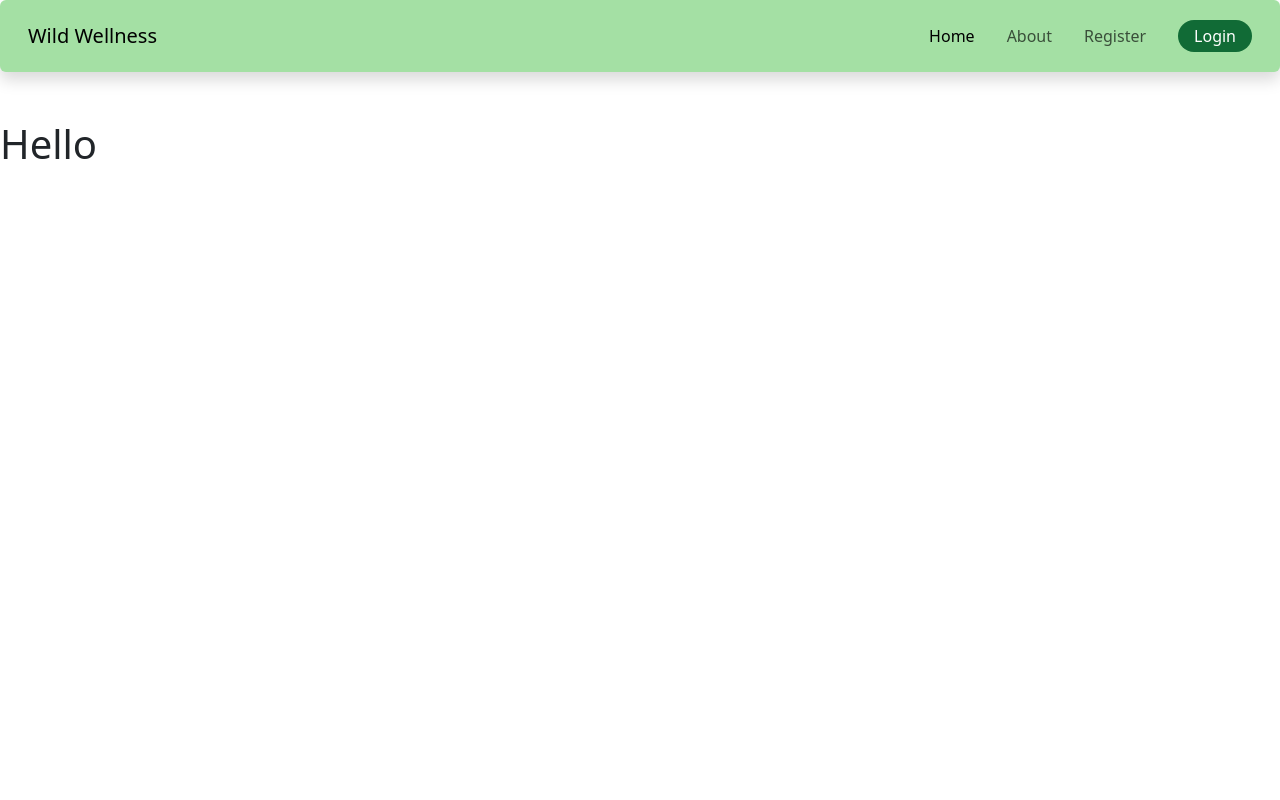
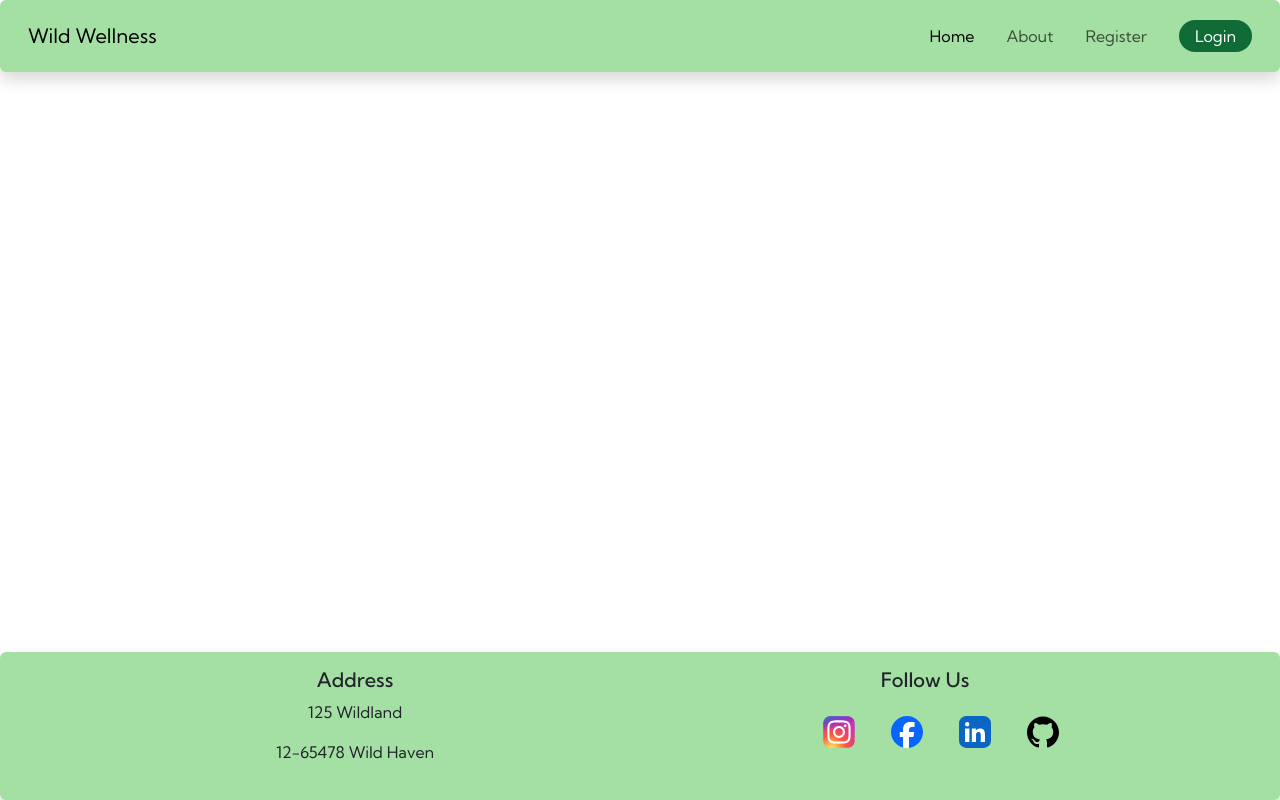
Before and after one commit to Magda-R-bit/Wellness, a Django app: page / in a window 1280 px wide. Run offline with Django 4.2, Linux system fonts and the light colour scheme; some libraries are stand-ins or nearby versions.

Commit message:
Create footer

```diff
--- a/static/css/base.css
+++ b/static/css/base.css
@@ -15,6 +15,21 @@
 
 }
 
+html, body {
+    height: 100%;
+}
+
+
+body {
+    display: flex;
+    flex-direction: column;
+    font-family: var(--main-font);
+}
+
+main {
+    flex: 1 0 auto;
+    background-color: var(--white);
+}
 
 /* Header */
 .login-button {
@@ -49,3 +64,29 @@
 .navbar {
     background-color: var(--light-green);
 }
+
+
+/* Footer */
+
+footer {
+    background-color: var(--light-green);
+    padding: 85px 0;
+    /* display: flex;
+    flex-shrink: 0;
+    flex-direction: row;
+    justify-content: center;
+    align-items: center; */
+}
+
+footer a {
+    text-decoration: none;
+}
+
+footer a:hover {
+    text-decoration: underline;
+}
+
+.social-icon {
+    height: 2rem;
+    margin: 1rem;
+}
--- a/templates/base.html
+++ b/templates/base.html
@@ -17,6 +17,12 @@
 </head>
 <body>
     {% include 'includes/header.html' %}
-    <h1>Hello</h1>
+
+    <main>
+        {% block content %}
+        {% endblock %}
+    </main>
+
+    {% include 'includes/footer.html' %}
 </body>
 </html>
--- a/templates/includes/footer.html
+++ b/templates/includes/footer.html
@@ -0,0 +1,31 @@
+{% load static %}
+
+<footer class="shadow p-3 rounded">
+    <div class="container text-center">
+        <div class="row align-items-start justify-content-evenly">
+            <div class="col-lg-6 col-12 mb-1">
+                <h5>Address</h5>
+                <p>125 Wildland</p>
+                <p>12-65478 Wild Haven</p>
+            </div>
+            <div class="col-lg-6 col-12 mb-1">
+                <h5>Follow Us</h5>
+                <ul>
+                    <a href="" target="_blank" rel="noopener" aria-label="Instagram - Opens in a new tab">
+                            <img src="{% static '/icons/instagram.svg' %}" alt="Instagram Icon" class="social-icon">
+                        </a>
+                   <a href="" target="_blank" rel="noopener" aria-label="Facebook - Opens in a new tab">
+                            <img src="{% static '/icons/facebook.svg' %}" alt="Facebook Icon" class="social-icon">
+                        </a>
+                   <a href="" target="_blank" rel="noopener" aria-label="Linkedin - Opens in a new tab">
+                            <img src="{% static '/icons/linkedin.svg' %}" alt="LinkedIn Icon" class="social-icon">
+                        </a>
+                  <a href="" target="_blank" rel="noopener" aria-label="GitHub - Opens in a new tab">
+                            <img src="{% static '/icons/github.svg' %}" alt="GitHub Icon" class="social-icon">
+                        </a>
+                </ul>
+            </div>
+        </div>
+    </div>
+
+</footer>
```
Also changed, not shown: static/icons/facebook.svg (added), static/icons/github.svg (added), static/icons/instagram.svg (added), static/icons/linkedin.svg (added).
